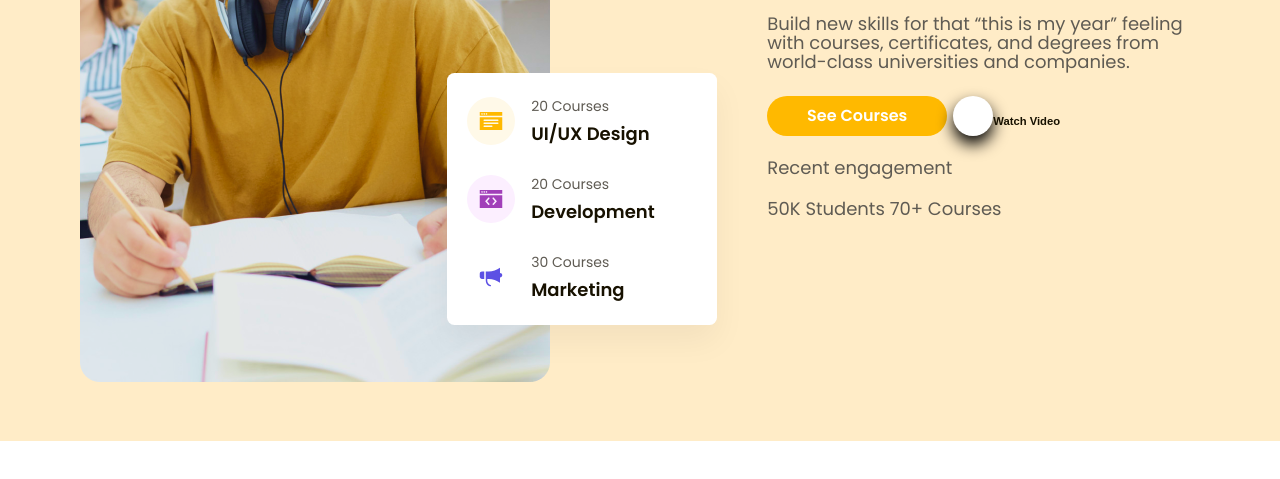
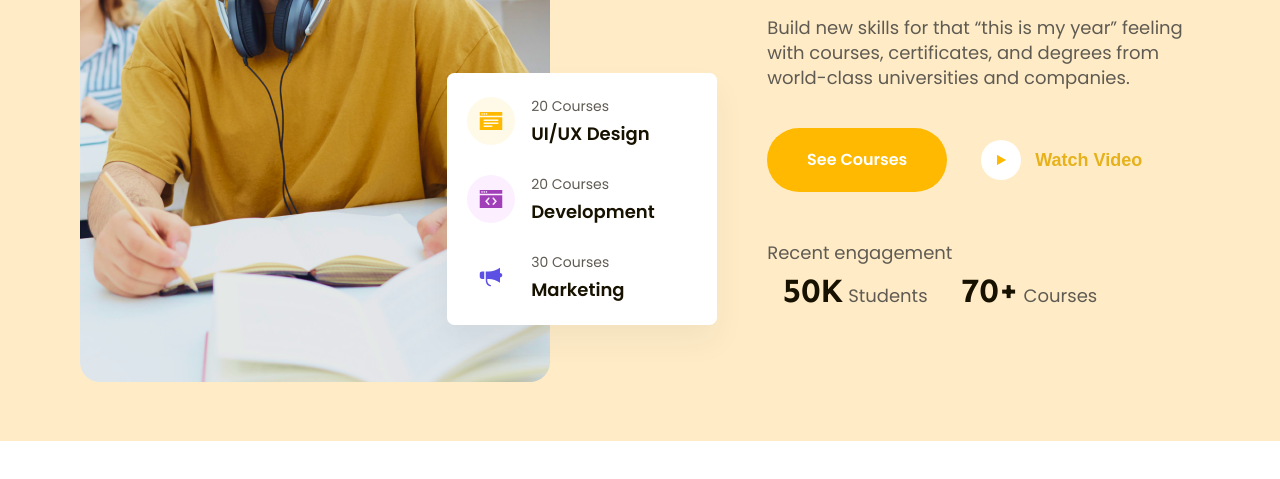
Before and after one commit to lequangtien1009/figma-to-html, a plain HTML site: page index.html in a window 1280 px wide. Shown: the part 443-922 px from the top of the page. Drawn offline with Linux system fonts and the light colour scheme.

Commit message:
p4-done-hero

```diff
--- a/assets/css/style.css
+++ b/assets/css/style.css
@@ -24,7 +24,7 @@ a {
   min-width: 118px;
   display: inline-block; /*set inline block để use padding*/
   padding: 0px 16px;
-  color: #fff;
+  color: #ffffff;
   text-align: center;
   font-size: 1.6rem;
   font-weight: 600;
@@ -32,7 +32,7 @@ a {
   background: #171100;
 }
 .btn:hover {
-  opacity: 0.6;
+  opacity: 0.7;
   /* background-color: #8639b9; */
 }
 .main-content {
@@ -48,6 +48,7 @@ a {
   background: var(--mau-nen);
 }
 .header.fixed {
+  z-index: 1; /* Không cho hình ảnh đè lên thanh hearder*/
   position: sticky;
   top: -28px;
 }
@@ -119,6 +120,7 @@ a {
 .hero .media-block .img {
   width: 470px;
   height: 685px;
+  flex-shrink: 0;
   /* co ảnh => ko vỡ giao diện */
   object-fit: cover;
   border-radius: 1.5rem;
@@ -192,37 +194,57 @@ a {
   color: #5f5b53;
   font-size: 1.8rem;
   font-weight: 400;
-  line-height: 1.875rem; /* 166.667% */
+  line-height: 2.5rem; /* 166.667% */
 }
 .hero .cta-group {
-  margin-top: 2.37rem;
+  margin-top: 38px;
   display: flex;
   align-items: center;
 }
 .hero-cta {
   min-width: 180px;
+  line-height: 64px;
   background-color: var(--mau-nen-so2);
 }
 .hero .watch-video {
+  /* margin-left: 28px; */
   border: none;
   background: transparent;
   display: flex;
   align-items: center;
+  cursor: pointer;
 }
 .hero .watch-video .icon {
+  margin-left: 28px;
+  width: 40px;
+  height: 40px;
+  border-radius: 40px;
+  background-color: #ffffff;
   display: flex;
   align-items: center;
   justify-content: center;
-  width: 40px;
-  height: 40px;
-  border-radius: 40px;
-  background: #fff;
-  box-shadow: 0px 8px 16px 0px;
 }
 .hero .watch-video span {
-  margin-top: 10px;
+  margin-left: 14px;
+  color: #e7b11b;
+  font-size: 1.8rem;
+  font-weight: 600;
+  line-height: 1.67rem; /* 166.667% */
+}
+.hero .desc-recent {
+  margin-top: 48px;
+}
+.hero .stats{
+  margin-top: 18px;
+}
+.hero .stats strong {
+  margin-left: 15px;
   color: #171100;
-  font-size: 1.125rem;
-  font-weight: 600;
-  line-height: 1.875rem; /* 166.667% */
+  font-family: var(--font-heading);
+  font-size: 3.4rem;
+  font-weight: 700;
+  line-height: 1.23rem; /* 122.727% */
 }
+.hero .stats strong:nth-child(2){
+  margin-left: 28px;
+}
--- a/index.html
+++ b/index.html
@@ -105,15 +105,15 @@
                 <a href="#!" class="btn hero-cta">See Courses</a>
                 <button class="watch-video">
                   <div class="icon">
-                    <img src="./assets/icon/play.svg" alt="" />
+                    <img src="./assets/icon/play-ok.png" alt="" />
                   </div>
                   <span>Watch Video</span>
                 </button>
               </div>
 
-              <p class="desc">Recent engagement</p>
+              <p class="desc desc-recent">Recent engagement</p>
 
-              <p class="desc">
+              <p class="desc stats">
                 <strong> 50K</strong> Students <strong>70+</strong> Courses
               </p>
             </div>
```
Also changed, not shown: assets/icon/play-0.png (added), assets/icon/play-1.png (added), assets/icon/play-2.png (added), assets/icon/play-3.png (added), assets/icon/play-ok.png (added).
